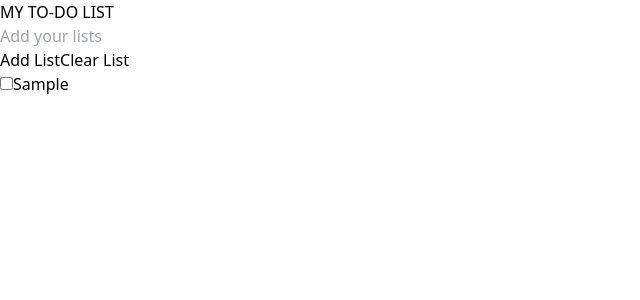
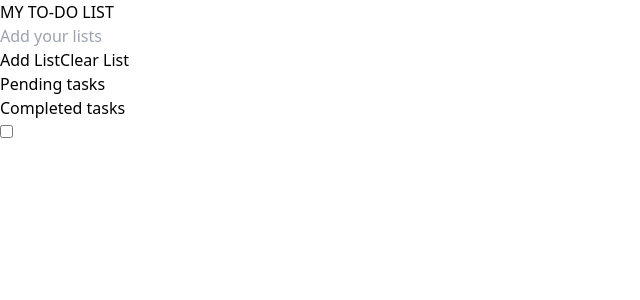
Before and after one commit to RrLSn/To-Do_List, a React (Vite) app: page / in a window 1280 px wide. Both pictures are taken after typing "Sample" into the empty fields and a click on the button "Clear List". Shown: the top 300 px of the page, without its empty margins (0-640 px from the left). Built offline with nearby package versions, Linux system fonts and the light colour scheme.

Commit message:
todo list

```diff
--- a/src/App.jsx
+++ b/src/App.jsx
@@ -4,6 +4,24 @@ import './App.css'
 function App() {
   const [input, setInput] = useState("")
   const [toDoList, setToDoList] = useState([])
+  const [completeTacksCount, setcompleteTacksCount] = useState(0)
+
+  // const handleComplete = (id) => {
+  //   let list = toDoList.map((task) => {
+  //     let item = {}
+  //     if (task.id === id){
+  //       if (!task.complete){
+  //         setcompleteTacksCount(completeTacksCount + 1)
+  //       } else {
+  //         setcompleteTacksCount(completeTacksCount - 1)
+  //       }
+  //       item = {...task, complete: !task.complete}
+  //     }
+  //     return item
+  //   })
+  //   setToDoList(list)
+  // }
+  // console.log(handleComplete())
 
   const handleSubmit = (e) => {
     e.preventDefault()
@@ -22,12 +40,17 @@ function App() {
             <button className='p-[1rem] border border-white rounded-md font-[500]' type='submit'>Add List</button>
             <button onClick={() => setToDoList([])} className='p-[1rem] border border-white rounded-md font-[500]'>Clear List</button>
           </div>
+          <div className='flex gap-[2rem]'>
+            <p>Pending tasks</p>
+            <p>Completed tasks</p>
+          </div>
         </div>
 
         <div className='w-[30rem] min-h-[0vh] flex text-black bg-white rounded-md'>
+
           <ul>
             {toDoList.map((todo, index) => (
-              <li className='flex m-[1.5rem]' key={`${todo} - ${index}`}><input type="checkbox" className='mr-[1rem]' />{todo}</li>
+              <li className='flex m-[1.5rem]' key={`${todo} - ${index}`}><input type="checkbox" className='mr-[1rem]' />{todo.task}</li>
             ))}
           </ul>
         </div>
```
